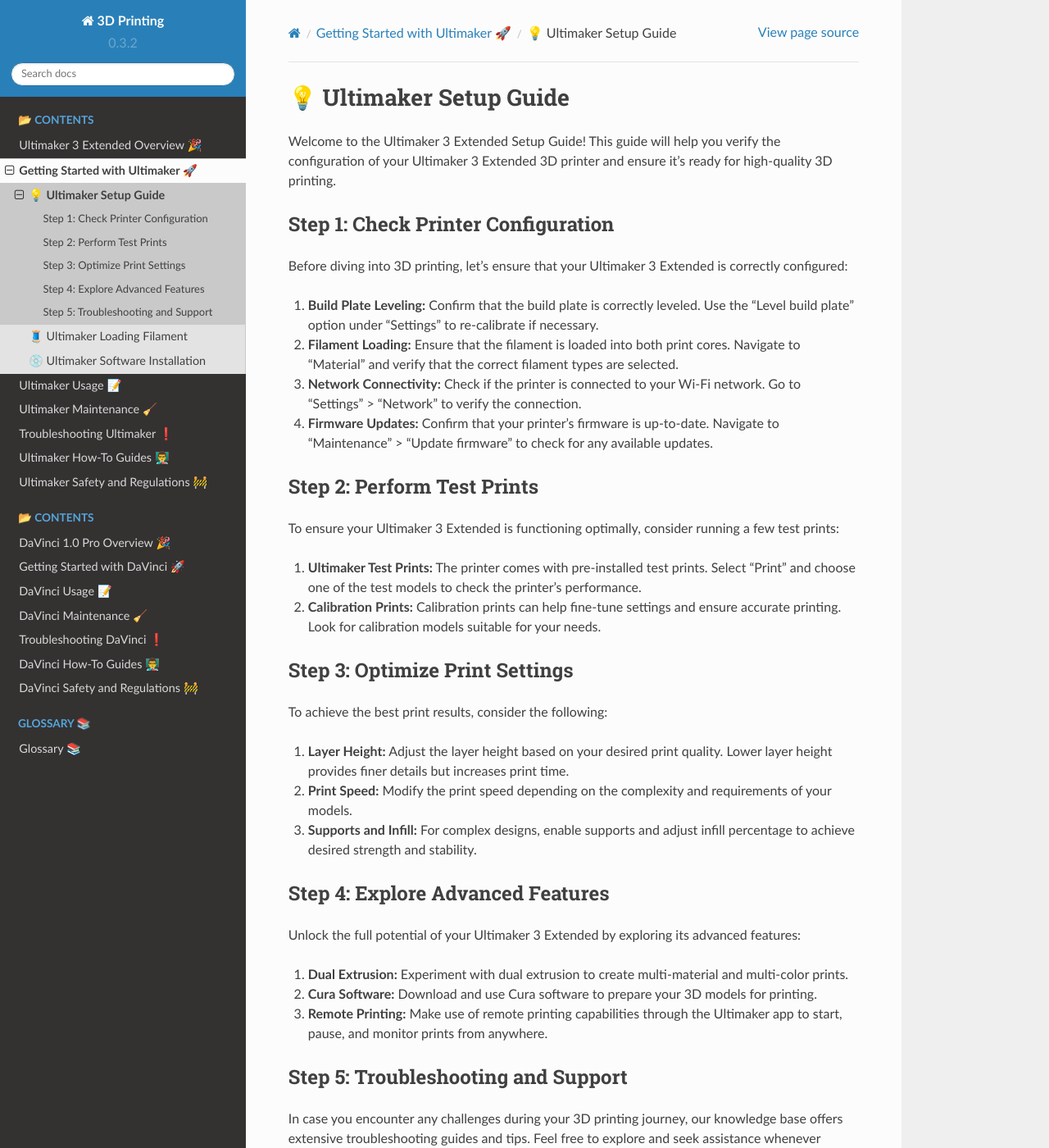
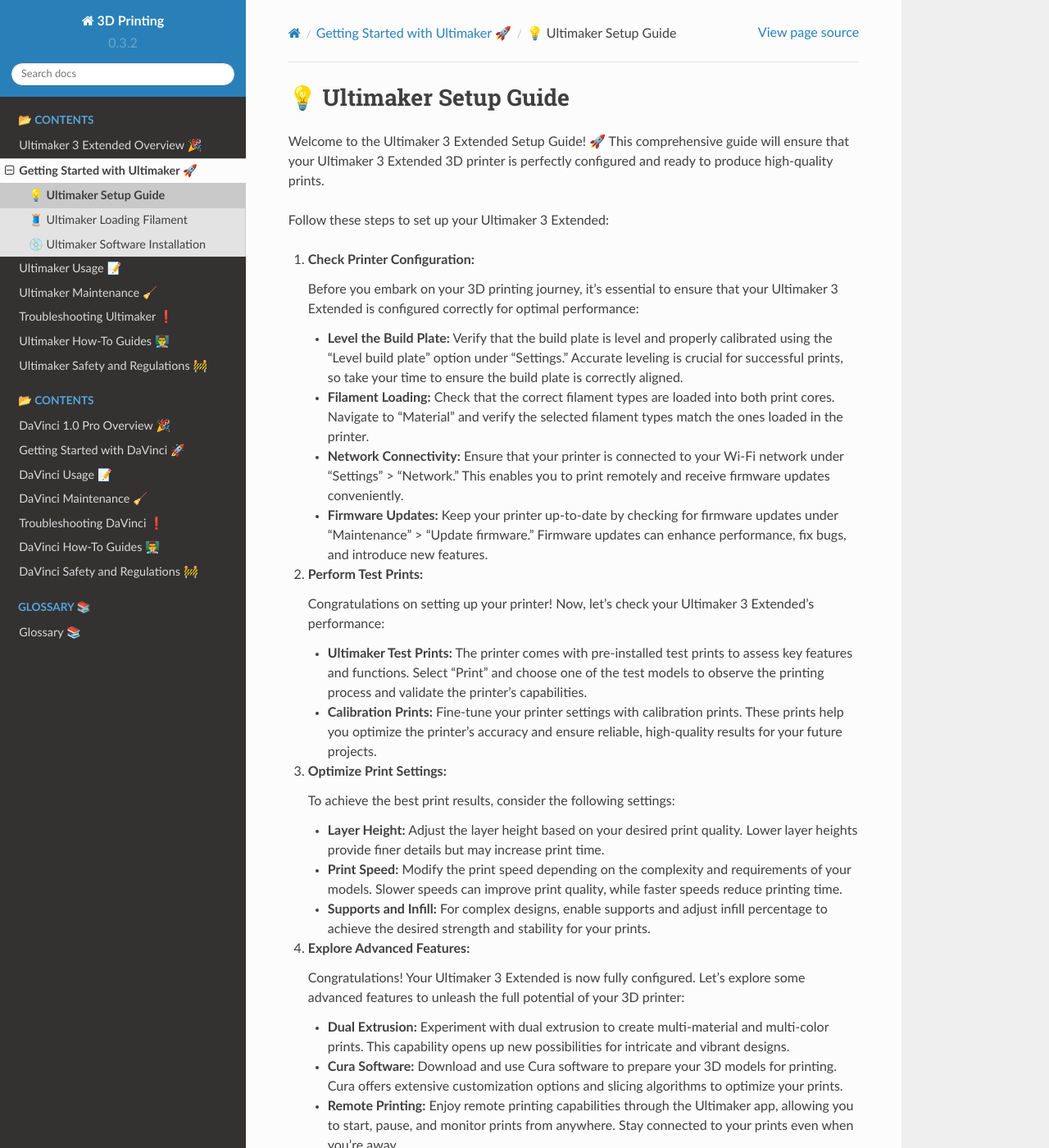
Before and after one commit to JYewman/gs-3dprint, a Sphinx documentation site: the page built from docs/source/ultimaker/getting_started/setup_guide.rst, in a window 1280 px wide and 1400 px high. Shown: the whole window at 82% size. Built offline with Sphinx 7.4.7 and the Read the Docs theme 2.0.0, drawn with Linux system fonts in a browser that asks for light colours; pages that are not in the unit, such as notebooks, are missing from menus; some of the changed text lies outside the part shown.

Commit message:
update to setup for ultimaker

```diff
--- a/docs/source/ultimaker/getting_started/setup_guide.rst
+++ b/docs/source/ultimaker/getting_started/setup_guide.rst
@@ -2,52 +2,56 @@
 💡 Ultimaker Setup Guide
 =======================
 
-Welcome to the Ultimaker 3 Extended Setup Guide! This guide will help you verify the configuration of your Ultimaker 3 Extended 3D printer and ensure it's ready for high-quality 3D printing.
+.. rst-class:: lead
 
-Step 1: Check Printer Configuration
------------------------------------
-Before diving into 3D printing, let's ensure that your Ultimaker 3 Extended is correctly configured:
+Welcome to the Ultimaker 3 Extended Setup Guide! 🚀 This comprehensive guide will ensure that your Ultimaker 3 Extended 3D printer is perfectly configured and ready to produce high-quality prints.
 
-1. **Build Plate Leveling:** Confirm that the build plate is correctly leveled. Use the "Level build plate" option under "Settings" to re-calibrate if necessary.
+Follow these steps to set up your Ultimaker 3 Extended:
 
-2. **Filament Loading:** Ensure that the filament is loaded into both print cores. Navigate to "Material" and verify that the correct filament types are selected.
+1. **Check Printer Configuration:**
 
-3. **Network Connectivity:** Check if the printer is connected to your Wi-Fi network. Go to "Settings" > "Network" to verify the connection.
+   Before you embark on your 3D printing journey, it's essential to ensure that your Ultimaker 3 Extended is configured correctly for optimal performance:
 
-4. **Firmware Updates:** Confirm that your printer's firmware is up-to-date. Navigate to "Maintenance" > "Update firmware" to check for any available updates.
+   - **Level the Build Plate:** Verify that the build plate is level and properly calibrated using the "Level build plate" option under "Settings." Accurate leveling is crucial for successful prints, so take your time to ensure the build plate is correctly aligned.
 
-Step 2: Perform Test Prints
----------------------------
-To ensure your Ultimaker 3 Extended is functioning optimally, consider running a few test prints:
+   - **Filament Loading:** Check that the correct filament types are loaded into both print cores. Navigate to "Material" and verify the selected filament types match the ones loaded in the printer.
 
-1. **Ultimaker Test Prints:** The printer comes with pre-installed test prints. Select "Print" and choose one of the test models to check the printer's performance.
+   - **Network Connectivity:** Ensure that your printer is connected to your Wi-Fi network under "Settings" > "Network." This enables you to print remotely and receive firmware updates conveniently.
 
-2. **Calibration Prints:** Calibration prints can help fine-tune settings and ensure accurate printing. Look for calibration models suitable for your needs.
+   - **Firmware Updates:** Keep your printer up-to-date by checking for firmware updates under "Maintenance" > "Update firmware." Firmware updates can enhance performance, fix bugs, and introduce new features.
 
-Step 3: Optimize Print Settings
--------------------------------
-To achieve the best print results, consider the following:
+2. **Perform Test Prints:**
 
-1. **Layer Height:** Adjust the layer height based on your desired print quality. Lower layer height provides finer details but increases print time.
+   Congratulations on setting up your printer! Now, let's check your Ultimaker 3 Extended's performance:
 
-2. **Print Speed:** Modify the print speed depending on the complexity and requirements of your models.
+   - **Ultimaker Test Prints:** The printer comes with pre-installed test prints to assess key features and functions. Select "Print" and choose one of the test models to observe the printing process and validate the printer's capabilities.
 
-3. **Supports and Infill:** For complex designs, enable supports and adjust infill percentage to achieve desired strength and stability.
+   - **Calibration Prints:** Fine-tune your printer settings with calibration prints. These prints help you optimize the printer's accuracy and ensure reliable, high-quality results for your future projects.
 
-Step 4: Explore Advanced Features
-----------------------------------
-Unlock the full potential of your Ultimaker 3 Extended by exploring its advanced features:
+3. **Optimize Print Settings:**
 
-1. **Dual Extrusion:** Experiment with dual extrusion to create multi-material and multi-color prints.
+   To achieve the best print results, consider the following settings:
 
-2. **Cura Software:** Download and use Cura software to prepare your 3D models for printing.
+   - **Layer Height:** Adjust the layer height based on your desired print quality. Lower layer heights provide finer details but may increase print time.
 
-3. **Remote Printing:** Make use of remote printing capabilities through the Ultimaker app to start, pause, and monitor prints from anywhere.
+   - **Print Speed:** Modify the print speed depending on the complexity and requirements of your models. Slower speeds can improve print quality, while faster speeds reduce printing time.
 
-Step 5: Troubleshooting and Support
--------------------------------------
-In case you encounter any challenges during your 3D printing journey, our knowledge base offers extensive troubleshooting guides and tips. Feel free to explore and seek assistance whenever needed.
+   - **Supports and Infill:** For complex designs, enable supports and adjust infill percentage to achieve the desired strength and stability for your prints.
 
-Congratulations! Your Ultimaker 3 Extended is now set up and ready for successful 3D printing. We hope you enjoy the endless possibilities of bringing your ideas to life in three dimensions.
+4. **Explore Advanced Features:**
 
-Happy 3D printing!
+   Congratulations! Your Ultimaker 3 Extended is now fully configured. Let's explore some advanced features to unleash the full potential of your 3D printer:
+
+   - **Dual Extrusion:** Experiment with dual extrusion to create multi-material and multi-color prints. This capability opens up new possibilities for intricate and vibrant designs.
+
+   - **Cura Software:** Download and use Cura software to prepare your 3D models for printing. Cura offers extensive customization options and slicing algorithms to optimize your prints.
+
+   - **Remote Printing:** Enjoy remote printing capabilities through the Ultimaker app, allowing you to start, pause, and monitor prints from anywhere. Stay connected to your prints even when you're away.
+
+5. **Troubleshooting and Support:**
+
+   3D printing can sometimes present challenges. Don't worry; we've got you covered! If you encounter any issues during your 3D printing journey, our knowledge base offers extensive troubleshooting guides and tips. Feel free to explore and seek assistance whenever needed.
+
+Congratulations! Your Ultimaker 3 Extended is now set up to unleash its full potential. Get ready to bring your ideas to life with exceptional 3D prints.
+
+Happy 3D printing! 🖨️🎉
```
